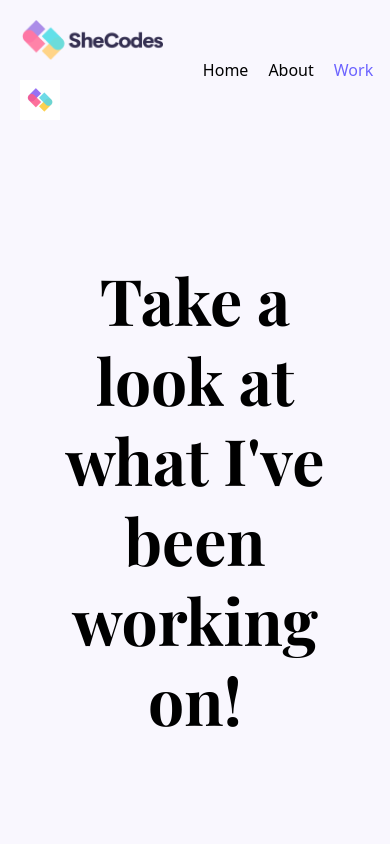
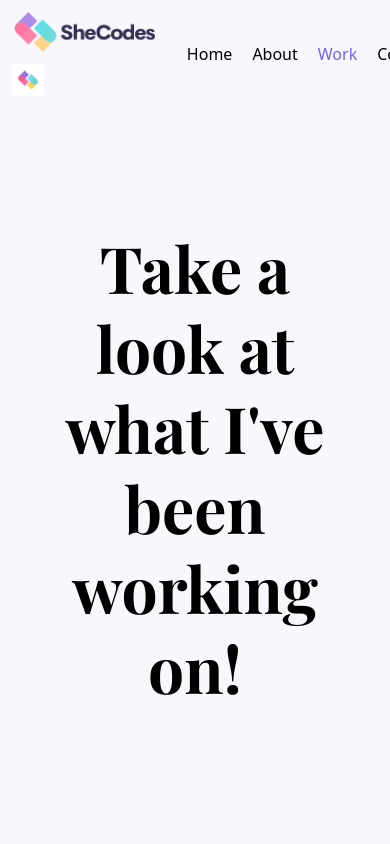
Before and after one commit to Lebohang2/Portfolio-Project, a plain HTML site: page work.html in a window 390 px wide. Shown: the top 844 px of the page. Drawn offline with nearby package versions, Linux system fonts and the light colour scheme; a script that the page names is missing.

Commit message:
Update logo alt text and adjust styling for consistency across pages

```diff
--- a/src/styles.css
+++ b/src/styles.css
@@ -145,8 +145,12 @@ p{
     max-height: 40px;
 }
 .small-logo{
-    max-height: 40px;
+    max-height: 32px;
 }
+nav {
+  align-items: center;
+}
+
 .nav-links{
     display: flex;
     gap: 20px;
@@ -222,9 +226,7 @@ footer .contact-section{
     color: var(--text-color);
 }
 @media (max-width:600px){
-    img{
-        display: none;
-    }
+
     h1{
         font-size: 44px;
         line-height: 1.3;
@@ -243,7 +245,11 @@ footer .contact-section{
    .about-page img{
     display: block !important;
    }
+
    .work-structure img{
     display: block !important;
    }
+   nav img {
+    margin: 12px;
+  }
 }
--- a/work.html
+++ b/work.html
@@ -24,10 +24,9 @@
 <body class="work-structure">
     <nav class="d-flex justify-content-between">
         <a href="/index.html" title="Homepage">
-            <img src="images/shecodes logo.png" alt="Logo" class="logo d-none d-md-block" title="Homepage" />
-      <img src="images/small logo.jpg" alt="Small Logo" class="small-logo d-block d-md-none" title="Homepage" />
+            <img src="images/shecodes logo.png" alt="Patricia logo" class="logo d-none d-md-block" title="Homepage" />
+      <img src="images/small logo.jpg" alt="Patricia logo" class="small-logo d-block d-md-none" title="Homepage" />
     </a>
-
       <ul class="nav-links">
         <li>
           <a href="index.html" title="Homepage">Home</a>
```
Also changed, not shown: about.html (+3 -3 lines), contact.html (+2 -2 lines), index.html (+8 -8 lines).
